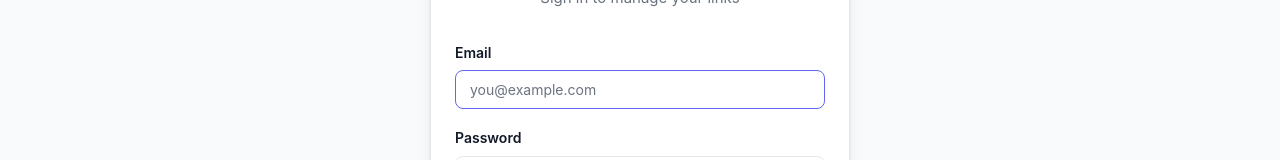
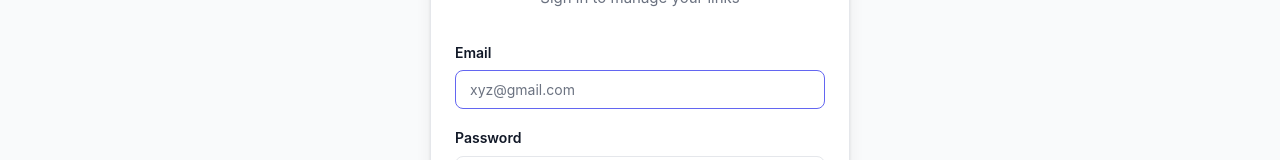
Before and after one commit to foreverjaat/link-hub, a React (Vite) app in the folder client/: page /login in a window 1280 px wide. Shown: the part 374-534 px from the top of the page. Built offline with nearby package versions, Linux system fonts and the light colour scheme; no server answers.

Commit message:
Update Login.jsx

```diff
--- a/client/src/pages/Login.jsx
+++ b/client/src/pages/Login.jsx
@@ -50,7 +50,7 @@ export default function Login() {
               name="email"
               type="email"
               className="form-input"
-              placeholder="you@example.com"
+              placeholder="xyz@gmail.com"
               value={form.email}
               onChange={handleChange}
               required
```
